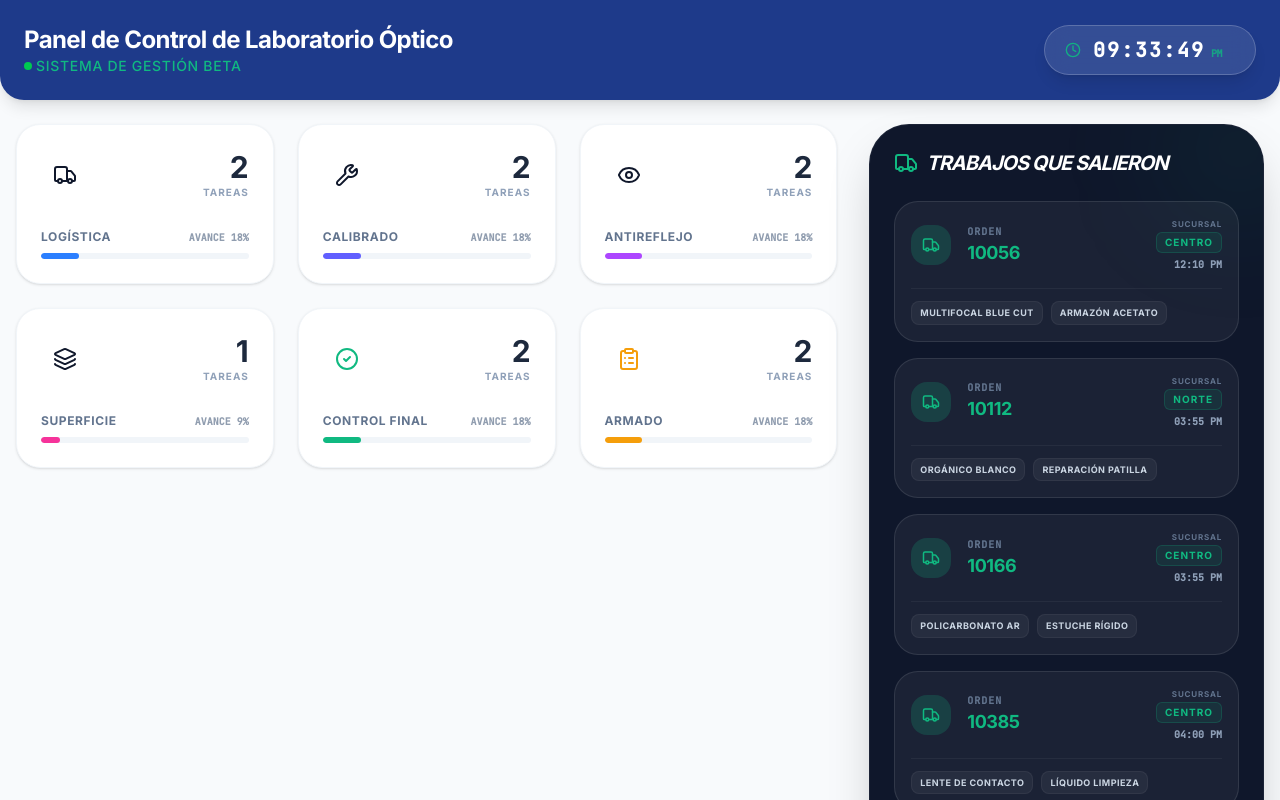
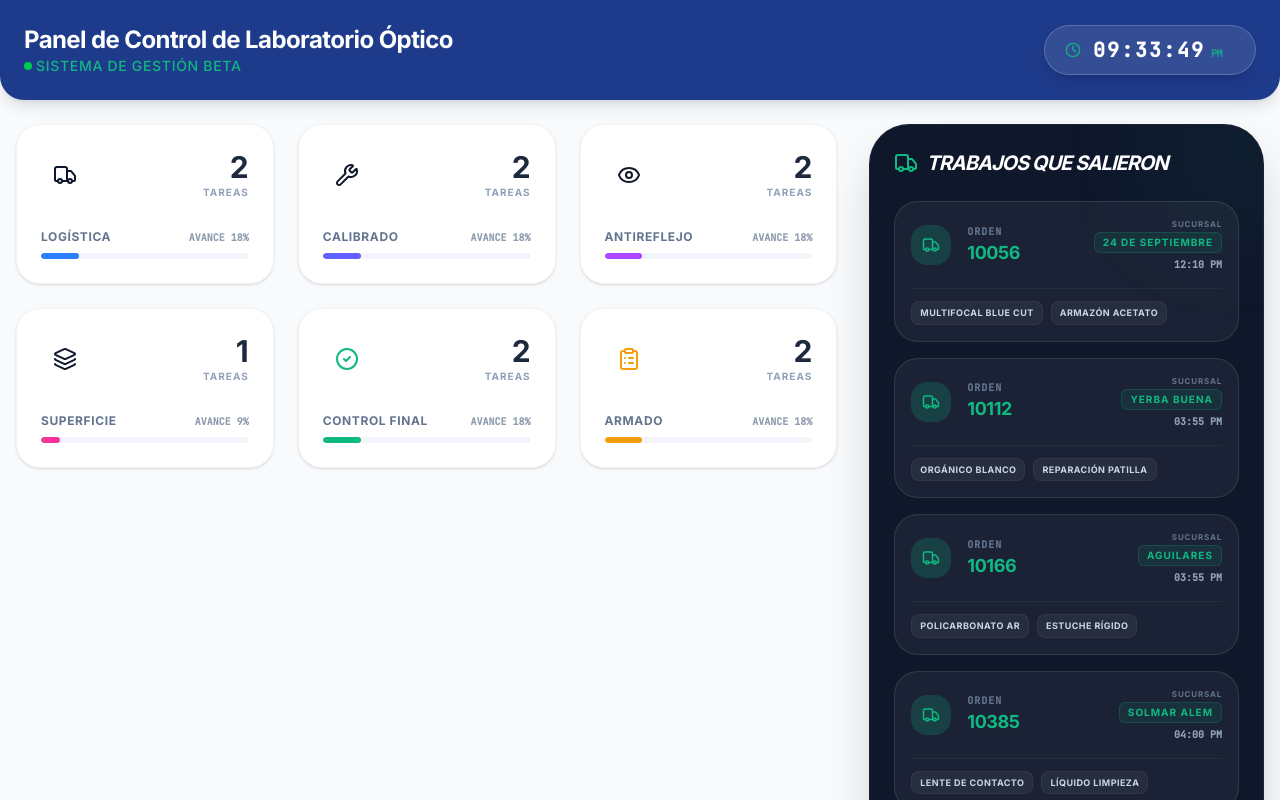
Before and after one commit to Matoma1607/gestion-optica, a React (Vite) app: page / in a window 1280 px wide. Shown: the top 800 px of the page. Built offline with nearby package versions, Linux system fonts and the light colour scheme.

Commit message:
He actualizado los datos para que el sistema muestre los nombres reales de las sucursales a las que se dirige el cadete (como 24 de Septiembre,Yerba Buena, etc.) en lugar de términos genéricos

```diff
--- a/src/App.tsx
+++ b/src/App.tsx
@@ -70,10 +70,10 @@ const INITIAL_ORDERS: Order[] = [
 ];
 
 const LOGISTICS_OUT: { id: string; destination: string; exitTime: string; items: string[] }[] = [
-  { id: '#10056', destination: 'Centro', exitTime: '12:10 p. m.', items: ['Multifocal Blue Cut', 'Armazón Acetato'] },
-  { id: '#10112', destination: 'Norte', exitTime: '03:55 p. m.', items: ['Orgánico Blanco', 'Reparación Patilla'] },
-  { id: '#10166', destination: 'Centro', exitTime: '03:55 p. m.', items: ['Policarbonato AR', 'Estuche Rígido'] },
-  { id: '#10385', destination: 'Centro', exitTime: '04:00 p. m.', items: ['Lente de Contacto', 'Líquido Limpieza'] },
+  { id: '#10056', destination: '24 de Septiembre', exitTime: '12:10 p. m.', items: ['Multifocal Blue Cut', 'Armazón Acetato'] },
+  { id: '#10112', destination: 'Yerba Buena', exitTime: '03:55 p. m.', items: ['Orgánico Blanco', 'Reparación Patilla'] },
+  { id: '#10166', destination: 'Aguilares', exitTime: '03:55 p. m.', items: ['Policarbonato AR', 'Estuche Rígido'] },
+  { id: '#10385', destination: 'Solmar Alem', exitTime: '04:00 p. m.', items: ['Lente de Contacto', 'Líquido Limpieza'] },
 ];
 
 // --- Sub-components ---
```
